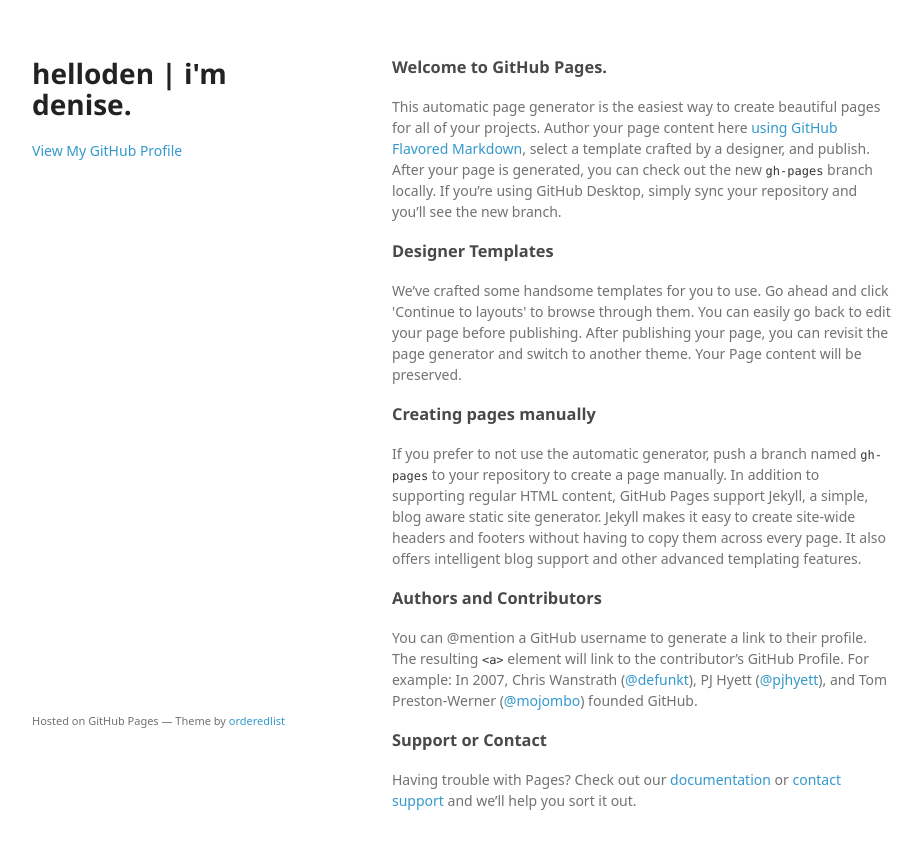
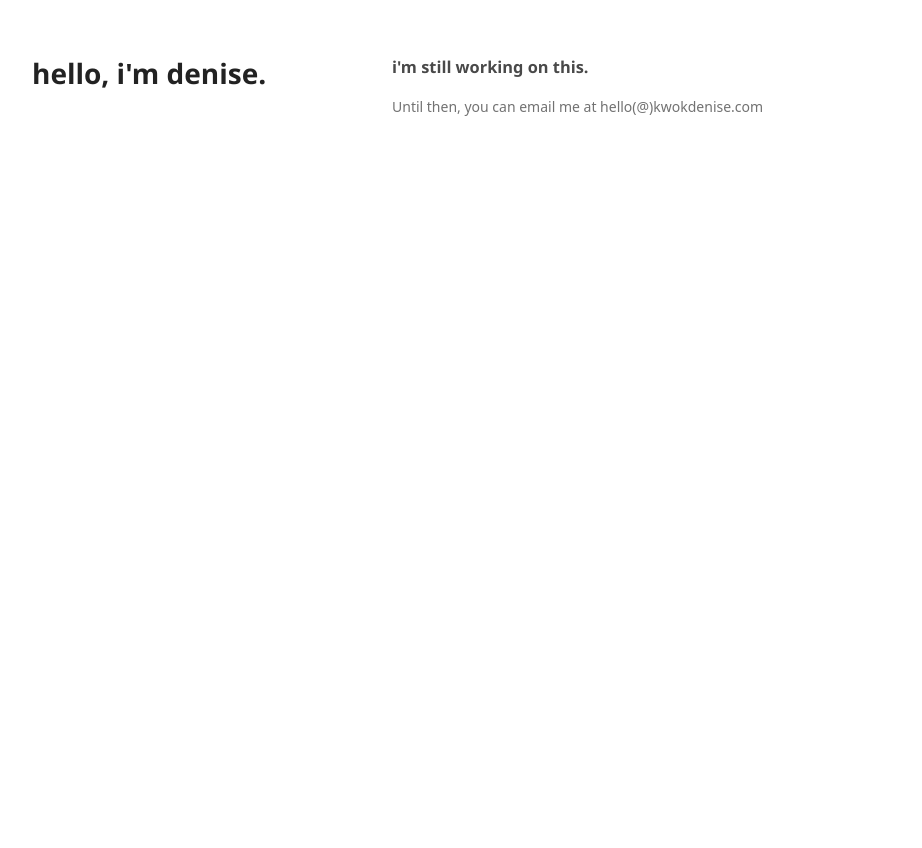
Before and after one commit to helloden/helloden.github.io, a plain HTML site: page index.html in a window 1280 px wide. Shown: the whole page, without its empty margins (178-1100 px from the left). After the commit the page ends 800 px from the top, so only its background shows below. Drawn offline with Linux system fonts and the light colour scheme; a web font is replaced by a local one.

Commit message:
updated page with just contact info

```diff
--- a/index.html
+++ b/index.html
@@ -3,7 +3,7 @@
   <head>
     <meta charset="utf-8">
     <meta http-equiv="X-UA-Compatible" content="chrome=1">
-    <title>helloden | i&#39;m denise. by helloden</title>
+    <title>kwokdenise | software engineer</title>
 
     <link rel="stylesheet" href="stylesheets/styles.css">
     <link rel="stylesheet" href="stylesheets/github-light.css">
@@ -15,41 +15,13 @@
   <body>
     <div class="wrapper">
       <header>
-        <h1>helloden | i&#39;m denise.</h1>
-        <p></p>
-
-
-        <p class="view"><a href="https://github.com/helloden">View My GitHub Profile</a></p>
-
+        <h1>hello, i&#39;m denise.</h1>
       </header>
       <section>
-        <h3>
-<a id="welcome-to-github-pages" class="anchor" href="#welcome-to-github-pages" aria-hidden="true"><span aria-hidden="true" class="octicon octicon-link"></span></a>Welcome to GitHub Pages.</h3>
-
-<p>This automatic page generator is the easiest way to create beautiful pages for all of your projects. Author your page content here <a href="https://guides.github.com/features/mastering-markdown/">using GitHub Flavored Markdown</a>, select a template crafted by a designer, and publish. After your page is generated, you can check out the new <code>gh-pages</code> branch locally. If you’re using GitHub Desktop, simply sync your repository and you’ll see the new branch.</p>
-
-<h3>
-<a id="designer-templates" class="anchor" href="#designer-templates" aria-hidden="true"><span aria-hidden="true" class="octicon octicon-link"></span></a>Designer Templates</h3>
-
-<p>We’ve crafted some handsome templates for you to use. Go ahead and click 'Continue to layouts' to browse through them. You can easily go back to edit your page before publishing. After publishing your page, you can revisit the page generator and switch to another theme. Your Page content will be preserved.</p>
-
-<h3>
-<a id="creating-pages-manually" class="anchor" href="#creating-pages-manually" aria-hidden="true"><span aria-hidden="true" class="octicon octicon-link"></span></a>Creating pages manually</h3>
-
-<p>If you prefer to not use the automatic generator, push a branch named <code>gh-pages</code> to your repository to create a page manually. In addition to supporting regular HTML content, GitHub Pages support Jekyll, a simple, blog aware static site generator. Jekyll makes it easy to create site-wide headers and footers without having to copy them across every page. It also offers intelligent blog support and other advanced templating features.</p>
-
-<h3>
-<a id="authors-and-contributors" class="anchor" href="#authors-and-contributors" aria-hidden="true"><span aria-hidden="true" class="octicon octicon-link"></span></a>Authors and Contributors</h3>
-
-<p>You can @mention a GitHub username to generate a link to their profile. The resulting <code>&lt;a&gt;</code> element will link to the contributor’s GitHub Profile. For example: In 2007, Chris Wanstrath (<a href="https://github.com/defunkt" class="user-mention">@defunkt</a>), PJ Hyett (<a href="https://github.com/pjhyett" class="user-mention">@pjhyett</a>), and Tom Preston-Werner (<a href="https://github.com/mojombo" class="user-mention">@mojombo</a>) founded GitHub.</p>
-
-<h3>
-<a id="support-or-contact" class="anchor" href="#support-or-contact" aria-hidden="true"><span aria-hidden="true" class="octicon octicon-link"></span></a>Support or Contact</h3>
-
-<p>Having trouble with Pages? Check out our <a href="https://help.github.com/pages">documentation</a> or <a href="https://github.com/contact">contact support</a> and we’ll help you sort it out.</p>
+        <h3>i'm still working on this.</h3>
+        <p>Until then, you can email me at hello(@)kwokdenise.com</p>
       </section>
       <footer>
-        <p><small>Hosted on GitHub Pages &mdash; Theme by <a href="https://github.com/orderedlist">orderedlist</a></small></p>
       </footer>
     </div>
     <script src="javascripts/scale.fix.js"></script>
```
